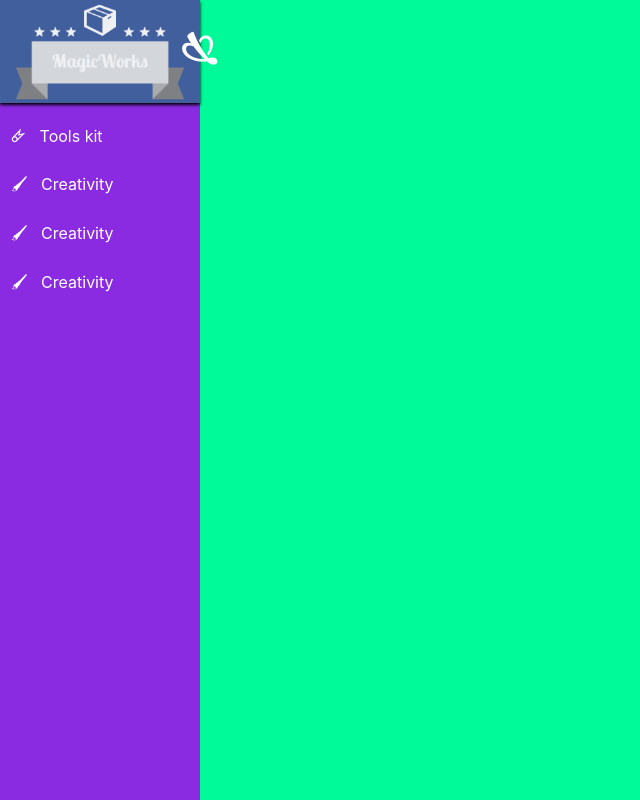
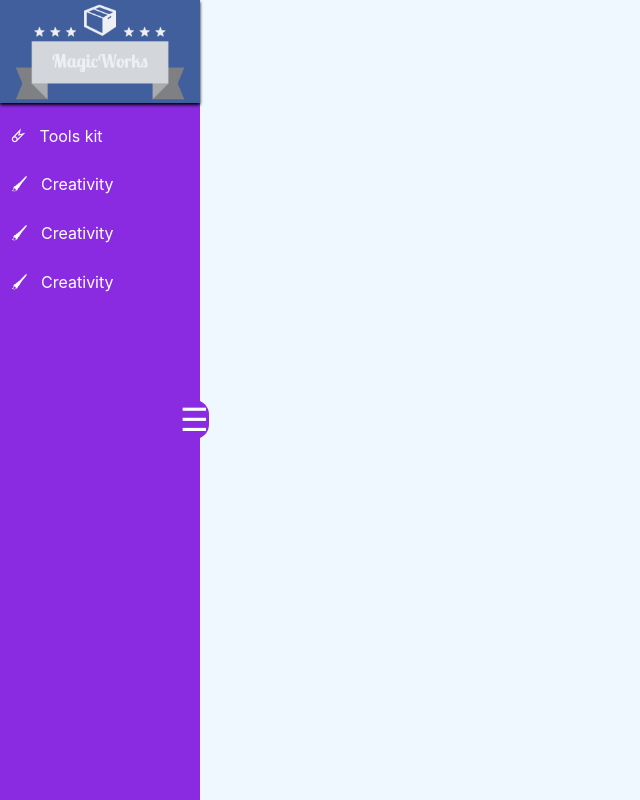
Before and after one commit to hashimreja/magicworks, a React (Create React App) app: page / in a window 1280 px wide. Shown: the whole page, without its empty margins (0-640 px from the left). Built offline with nearby package versions, Linux system fonts and the light colour scheme.

Commit message:
added burgericon

```diff
--- a/src/components/Navigation/Sidenav/Sidenav.jsx
+++ b/src/components/Navigation/Sidenav/Sidenav.jsx
@@ -20,7 +20,7 @@ class Sidenav extends React.Component{
             nav =  <div className={styles.Sidenav}>
                 <div>
             <img className={styles.Logo} src={Logo} alt="Logo"/>
-            <span className={styles.Arrow} onClick={this.navModeHanlder}>&#128599;</span>
+            <span className={styles.Arrow} onClick={this.navModeHanlder}>&#9776;</span>
             </div>
                 <div className={styles.Options}>
                     <li><NavLink activeClassName={styles.ActiveLink} className={styles.Link} to='/tools'>&#128824; &nbsp; Tools kit</NavLink></li>
@@ -33,7 +33,7 @@ class Sidenav extends React.Component{
             nav =  <div className={styles.SidenavClosed}>
             <div>
             <img className={styles.Logo} src={Logo} alt="Logo"/>
-            <span className={styles.ArrowClosed} onClick={this.navModeHanlder}>&#128599;</span>
+            <span className={styles.ArrowClosed} onClick={this.navModeHanlder}>&#9776;</span>
             </div>
                 <div className={styles.Options}>
                     <li><NavLink activeClassName={styles.ActiveLink} className={styles.LinkClosed} to='/tools'>&#128824; &nbsp;</NavLink></li>
--- a/src/components/Navigation/Sidenav/Sidenav.module.css
+++ b/src/components/Navigation/Sidenav/Sidenav.module.css
@@ -7,7 +7,7 @@
     transform: translate3d(-0%, 0px, 0px);
     visibility: visible;
     transition: all 0.5s ease 0s;
-    -webkit-transition: all 0.5s ease 0s;
+    -webkit-transition: all 0.7s ease 0s;
 }
 .SidenavClosed{
     width: 10vh;
@@ -18,7 +18,7 @@
     transform: translate3d(-0%, 0px, 0px);
     visibility: visible;
     transition: all 0.5s ease 0s;
-    -webkit-transition: all 0.5s ease 0s;
+    -webkit-transition: all 0.3s ease 0s;
 
 }
 .Options{
@@ -64,17 +64,24 @@
 }
 .Arrow{
     position: absolute;
-    top: 2%;
+    top: 50%;
     left: 90%;
     cursor: pointer;
     color: white;
-    font-size: 42px;
+    font-size: 32px;
+    background-color:blueviolet;
+    border-radius: 100px;
+}
+.Arrow:hover{
+    color: lightblue;
 }
 .ArrowClosed{
     position: absolute;
-    top: 2%;
-    left: 90%;
+    top: 50%;
+    left: 75%;
     cursor: pointer;
-    color: red;
-    font-size: 24px;
+    color: white;
+    font-size: 32px;
+    background-color: blueviolet;
+    border-radius: 100px;
 }
--- a/src/index.css
+++ b/src/index.css
@@ -5,7 +5,7 @@ body {
     sans-serif;
   -webkit-font-smoothing: antialiased;
   -moz-osx-font-smoothing: grayscale;
-  background-color: mediumspringgreen;
+  background-color: aliceblue;
   overflow: hidden;
 }
 
```
Also changed, not shown: 1 other file (tests, documents, lock files or other folders).
